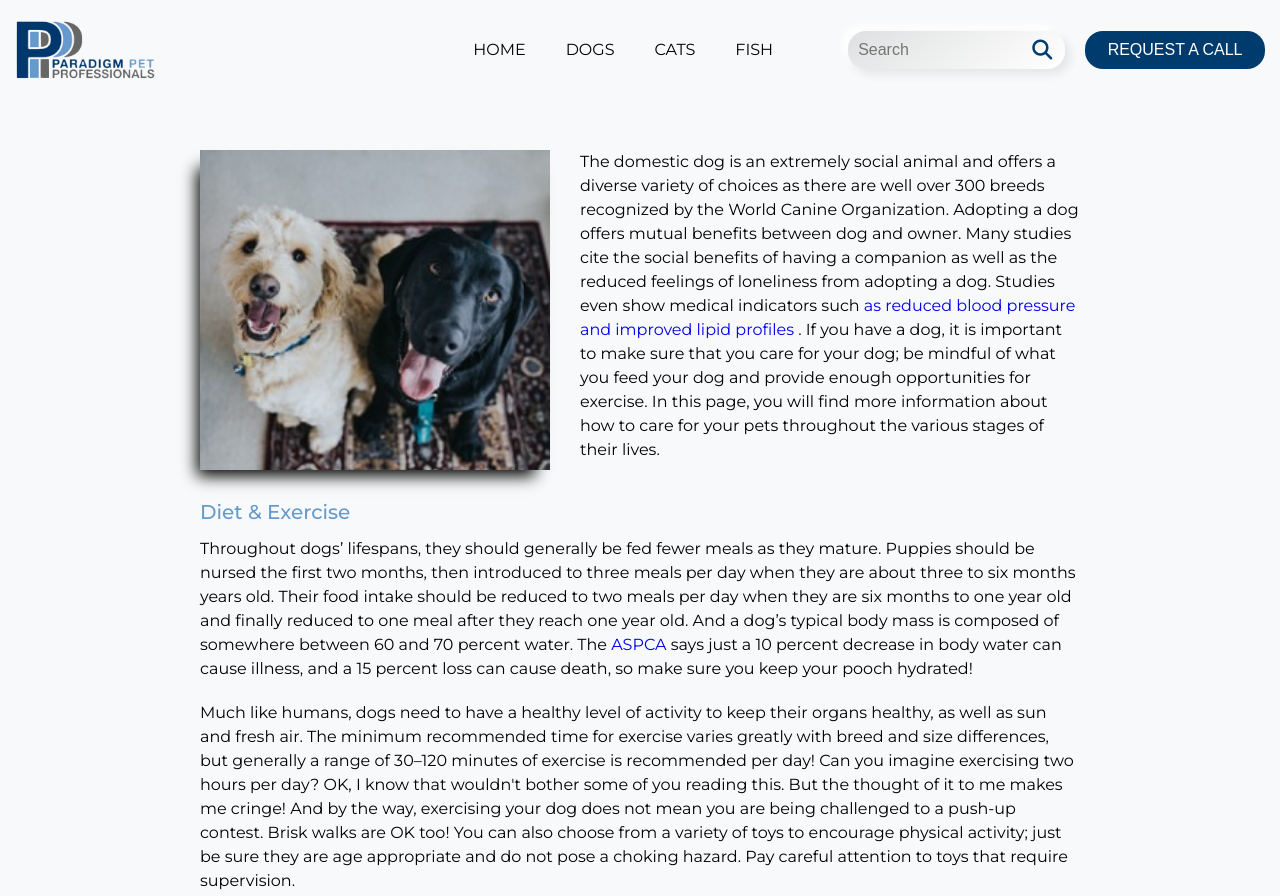
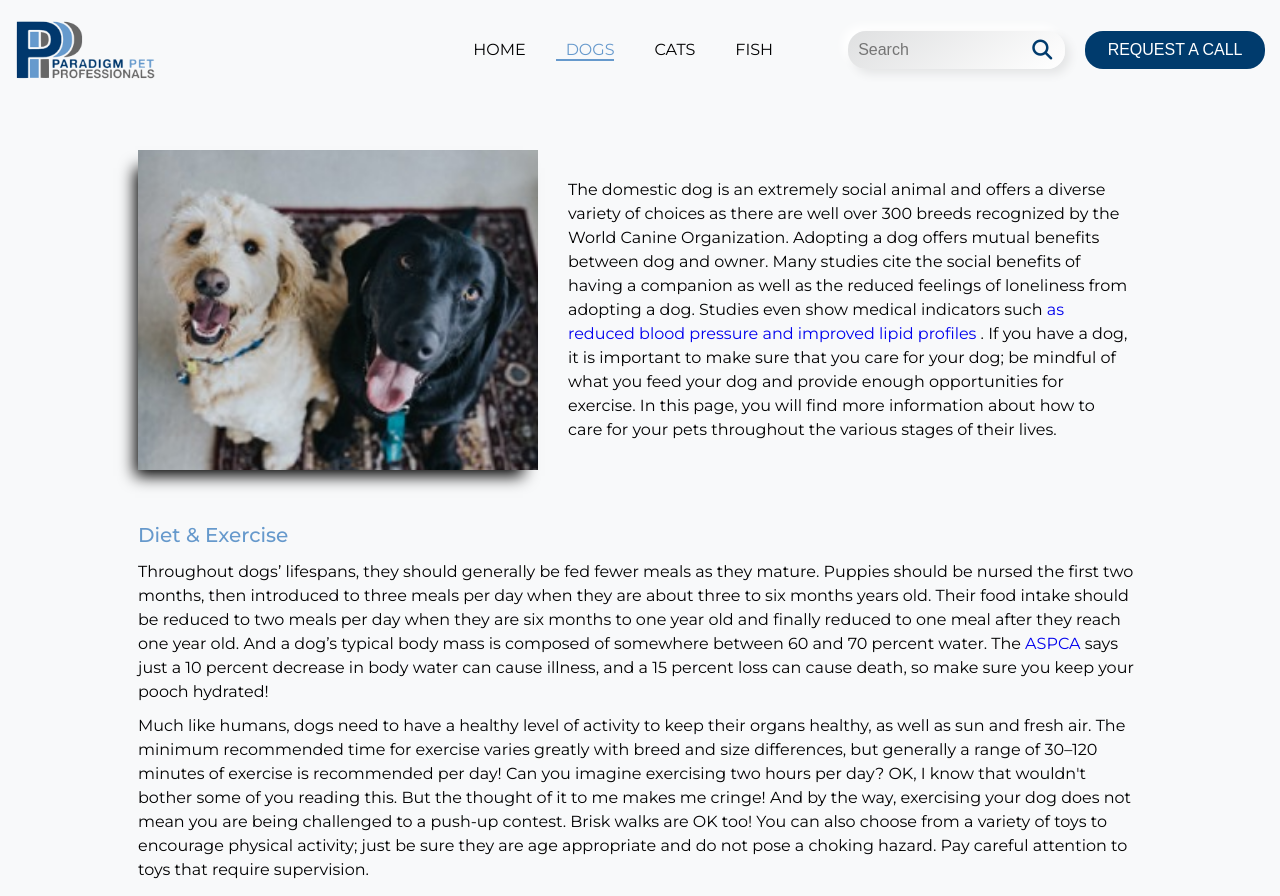
Before and after one commit to FeeterMcGeeter/TNM2-Prototype, a plain HTML site: page dogs.html in a window 1280 px wide. Shown: the top 896 px of the page. Drawn offline with Linux system fonts and the light colour scheme.

Commit message:
fixed images on secondary pages

```diff
--- a/app.js
+++ b/app.js
@@ -0,0 +1,28 @@
+// GIVING THE CURRENT LINK THE "ACTIVE" TAG FOR STYLING
+function setActive() {
+    navLink = document.getElementById("navbar").getElementsByClassName("nav-link");
+    for (i = 0; i < navLink.length; i++) {
+        if (document.location.href.indexOf(navLink[i].href) >= 0) {
+            navLink[i].className = "active";
+        };
+    };
+};
+
+window.onload = setActive;
+
+// FORM SUBMISSION AND RESETTING ON CLICK
+const formToReset = document.getElementById("request-form");
+formToReset.addEventListener("submit", (e) => {
+    e.preventDefault();
+    formToReset.reset();
+    alertUser();
+});
+
+function alertUser() {
+    alert("Submission Successful");
+}
+
+// NEED TO FIX THE IMAGES ON THE DOG, CAT, AND FISH PAGE
+// NEED TO MAKE THE PAGES MORE RESPONSIVE
+// FINISH STYLING THE FORM
+// TRY TO ADD FUNCTIONALITY TO THE SEARCH BAR
--- a/dogs.html
+++ b/dogs.html
@@ -21,16 +21,16 @@
         <navbar id="navbar">
             <ul class="nav-list">
                 <li class="nav-list-item">
-                    <a href="index.html">Home</a>
+                    <a class="nav-link" href="index.html">Home</a>
                 </li>
                 <li class="nav-list-item">
-                    <a href="dogs.html">Dogs</a>
+                    <a class="nav-link" href="dogs.html">Dogs</a>
                 </li>
                 <li class="nav-list-item">
-                    <a href="cats.html">Cats</a>
+                    <a class="nav-link" href="cats.html">Cats</a>
                 </li>
                 <li class="nav-list-item">
-                    <a href="fish.html">Fish</a>
+                    <a class="nav-link" href="fish.html">Fish</a>
                 </li>
             </ul>
 
@@ -61,15 +61,10 @@
     <div class="container">
         <section class="container-section image-section">
             <div class="container-image" title="Two dogs sitting">
-                <img
-                    src="images/Dog3.jpg"
-                    width="350"
-                    height="320"
-                    alt="Two dogs sitting"
-                >
+                <img src="images/Dog3.jpg" alt="Two dogs sitting">
             </div>
 
-            <p class="container-info first-dog-info">
+            <p class="container-info">
                 The domestic dog is an extremely social animal and offers a diverse variety of choices as there are well over 300 breeds recognized by the World Canine Organization. Adopting a dog offers mutual benefits between dog and owner. Many studies cite the social benefits of having a companion as well as the reduced feelings of loneliness from adopting a dog. Studies even show medical indicators such
                 <a href="https://www.ahajournals.org/doi/10.1161/CIRCOUTCOMES.119.005554">as reduced blood pressure and improved lipid profiles</a>
                 . If you have a dog, it is important to make sure that you care for your dog; be mindful of what you feed your dog and provide enough opportunities for exercise. In this page, you will find more information about how to care for your pets throughout the various stages of their lives.
@@ -79,14 +74,14 @@
         <section class="container-section">
             <p class="container-info-title">Diet & Exercise</p>
 
-            <p class="container-info">
+            <p class="container-info" style="margin-bottom: 1rem">
                 Throughout dogs’ lifespans, they should generally be fed fewer meals as they mature. Puppies should be nursed the first two months, then introduced to three meals per day when they are about three to six months years old. Their food intake should be reduced to two meals per day when they are six months to one year old and finally reduced to one meal after they reach one year old. And a dog’s typical body mass is composed of somewhere between 60 and 70 percent water. The
                 <a href="https://www.aspca.org/" target="_blank">ASPCA</a>
                 says just a 10 percent decrease in body water can cause illness, and a 15 percent loss can cause death, so make sure you keep your pooch hydrated!
             </p>
-        </section>
+        <!-- </section>
 
-        <section class="container-section">
+        <section class="container-section"> -->
             <p class="container-info">
                 Much like humans, dogs need to have a healthy level of activity to keep their organs healthy, as well as sun and fresh air. The minimum recommended time for exercise varies greatly with breed and size differences, but generally a range of 30–120 minutes of exercise is recommended per day! Can you imagine exercising two hours per day? OK, I know that wouldn't bother some of you reading this. But the thought of it to me makes me cringe! And by the way, exercising your dog does not mean you are being challenged to a push-up contest. Brisk walks are OK too! You can also choose from a variety of toys to encourage physical activity; just be sure they are age appropriate and do not pose a choking hazard. Pay careful attention to toys that require supervision.
             </p>
@@ -148,5 +143,7 @@
             <p class="footer-copyright-designer">Powered by Synesthor</p>
         </div>
     </footer>
+
+    <script src="app.js"></script>
 </body>
 </html>
--- a/style.css
+++ b/style.css
@@ -121,10 +121,16 @@ header {
 .nav-list-item a {
     color: var(--color-dark);
     padding-left: 1rem;
+    transition: .2s linear reverse
+}
+
+.active {
+    color: var(--color-primary-light) !important;
+    border-bottom: .2rem solid var(--color-primary-light);
 }
 
 .nav-list-item a:hover {
-    color: var(--color-primary);
+    color: var(--color-primary-light);
     border-bottom: .2rem solid var(--color-primary-light);
 
 }
@@ -596,10 +602,6 @@ header {
     flex-direction: column;
 }
 
-/* .form-submit {
-
-} */
-
 .form-submit button {
     margin-bottom: var(--mg-bottom-sm);
     border: none;
@@ -617,12 +619,21 @@ header {
     margin-bottom: var(--mg-bottom-med);
 }
 .container {
-    margin: 0 20rem var(--mg-bottom-lg) 20rem;
+    width: min(80%, 120rem);
+    margin: 0 auto var(--mg-bottom-med) auto;
     font-size: var(--default-font-size);
 }
 
+.container-section {
+    padding: 0 1rem;
+}
+
 .container-section:first-of-type {
-    display: flex;
+    display: grid;
+    grid-template-columns: 1fr 2fr;
+    grid-gap: 2rem;
+
+    margin-bottom: var(--mg-bottom-med) !important;
 }
 
 .container-section:not(:last-of-type) {
@@ -631,13 +642,23 @@ header {
 
 .container-section a:hover {
     color: var(--color-secondary);
+    border-bottom: .1rem solid var(--color-secondary);
+}
+
+.container-info:first-of-type {
+    justify-self: center;
+    align-self: center;
+
+    padding: 1rem;
 }
 
 .container-image {
-    margin-right: 3rem;
+    max-height: 32rem;
 }
 
 .container-image img {
+    width: 40rem;
+    height: 100%;
     object-fit: cover;
     -webkit-box-shadow: -.9rem 1.2rem 1.5rem -.6rem var(--color-dark);
     box-shadow: -.9rem 1.2rem 1.5rem -.6rem var(--color-dark);
@@ -662,4 +683,13 @@ header {
 /*===== FISH CONTENT NEXT TO IMAGE =====*/
 .first-fish-info {
     margin-bottom: var(--mg-bottom-sm);
+    padding: 0 !important;
 }
+
+.container-sub-section:last-child {
+    padding: 1rem;
+}
+
+.container-info span {
+    font-weight: 700;
+}
```
Also changed, not shown: cats.html (+7 -10 lines), fish.html (+6 -4 lines), index.html (+7 -5 lines).
